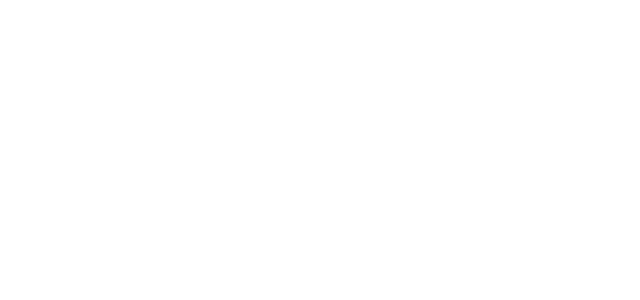
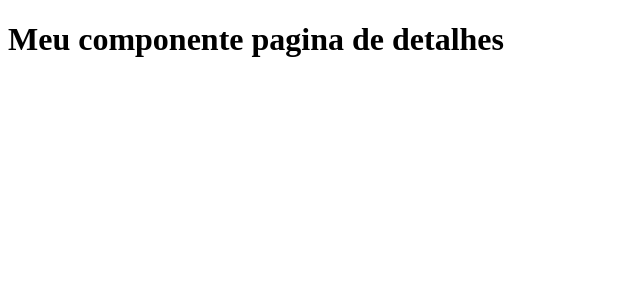
Before and after one commit to rodrigoamb/revisao-react-gt-1, a React (Vite) app: page /detalhes/1 in a window 1280 px wide. Before the commit this address had no page. Shown: the top 300 px of the page, without its empty margins (0-640 px from the left). Built offline with nearby package versions, Linux system fonts and the light colour scheme.

Commit message:
atualizado

```diff
--- a/src/components/PokeLista.jsx
+++ b/src/components/PokeLista.jsx
@@ -3,8 +3,8 @@ import { useNavigate } from "react-router";
 export default function PokeLista({ pokeList }) {
   const navigate = useNavigate();
 
-  function handleDirecionaDetalhes() {
-    navigate("/detalhes");
+  function handleDirecionaDetalhes(id) {
+    navigate(`/detalhes/${id}`);
   }
 
   return (
@@ -12,7 +12,9 @@ export default function PokeLista({ pokeList }) {
       {pokeList.map((item, index) => (
         <ul key={index}>
           <li>Nome: {item.name}</li>
-          <button onClick={handleDirecionaDetalhes}>Ver Detalhes</button>
+          <button onClick={() => handleDirecionaDetalhes(index + 1)}>
+            Ver Detalhes
+          </button>
         </ul>
       ))}
     </div>
--- a/src/main.jsx
+++ b/src/main.jsx
@@ -10,7 +10,7 @@ createRoot(document.getElementById("root")).render(
     <BrowserRouter>
       <Routes>
         <Route path="/" element={<HomePage />} />
-        <Route path="/detalhes" element={<DetalhesPage />} />
+        <Route path="/detalhes/:id" element={<DetalhesPage />} />
       </Routes>
     </BrowserRouter>
   </StrictMode>
--- a/src/pages/DetalhesPage.jsx
+++ b/src/pages/DetalhesPage.jsx
@@ -1,7 +1,7 @@
 export default function DetalhesPage() {
   return (
     <div>
-      <h1>Meu componente pagina de produtos</h1>
+      <h1>Meu componente pagina de detalhes</h1>
     </div>
   );
 }
```
